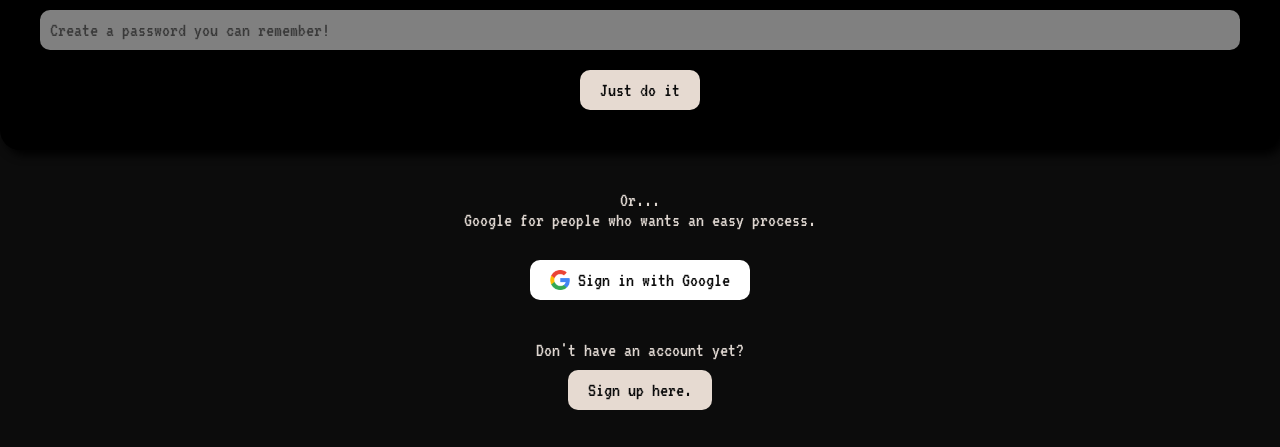
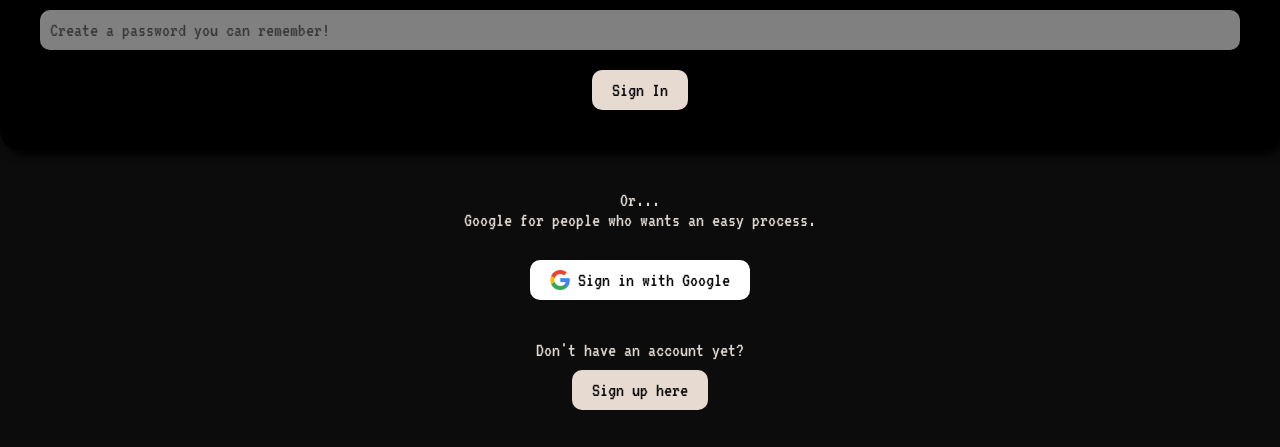
Before and after one commit to Jotadebeese/social-media-app, a Next.js app: page /enter in a window 1280 px wide. Shown: the part 490-937 px from the top of the page. Built offline with nearby package versions, Linux system fonts and the light colour scheme; no server answers; a web font is replaced by a local one.

Commit message:
Fixed error when redirecting user to last url once signined in

```diff
--- a/pages/enter.js
+++ b/pages/enter.js
@@ -8,7 +8,6 @@ import Metatags from "@/components/Metatags";
 import { useRouter } from "next/router";
 
 export default function EnterPage(props) {
-
     const { user, username } = useContext(UserContext)
 
     return (
@@ -22,8 +21,9 @@ export default function EnterPage(props) {
 
 function Redirect() {
     const router = useRouter()
-    const redirectUrl = router.query.redirect// get the URL from the query parameter
-    router.push(redirectUrl) // redirect the user back to the original page
+    const redirectUrl = router.query.redirect == null ? '/' : router.query.redirect;// get the URL from the query parameter
+    console.log({redirectUrl});
+    router.push(redirectUrl); // redirect the user back to the original page
 }
 
 // Sign in with google button
@@ -65,9 +65,10 @@ function SignInButton() {
                 <label>Password</label>
                 <input name="password" placeholder="Create a password you can remember!" type="password" value={password} onChange={(e) => setPassword(e.target.value)} />
                 <button type="submit">
-                    Just do it
+                    Sign In
                 </button>
             </form>
+            {error && <p className="text-danger">{error}</p>}
             <p> Or...<br/>
                 Google for people who wants an easy process.</p>
             <button className="btn-google" onClick={signInWithGoogle}>
@@ -75,8 +76,7 @@ function SignInButton() {
             </button>
             <br />
             <span>Don't have an account yet? </span>
-            <button onClick={signUpWithEmail}>Sign up here.</button>
-            {error && <p className="text-danger">{error}</p>}
+            <button onClick={signUpWithEmail}>Sign up here</button>
         </div>
     )
 }
```
